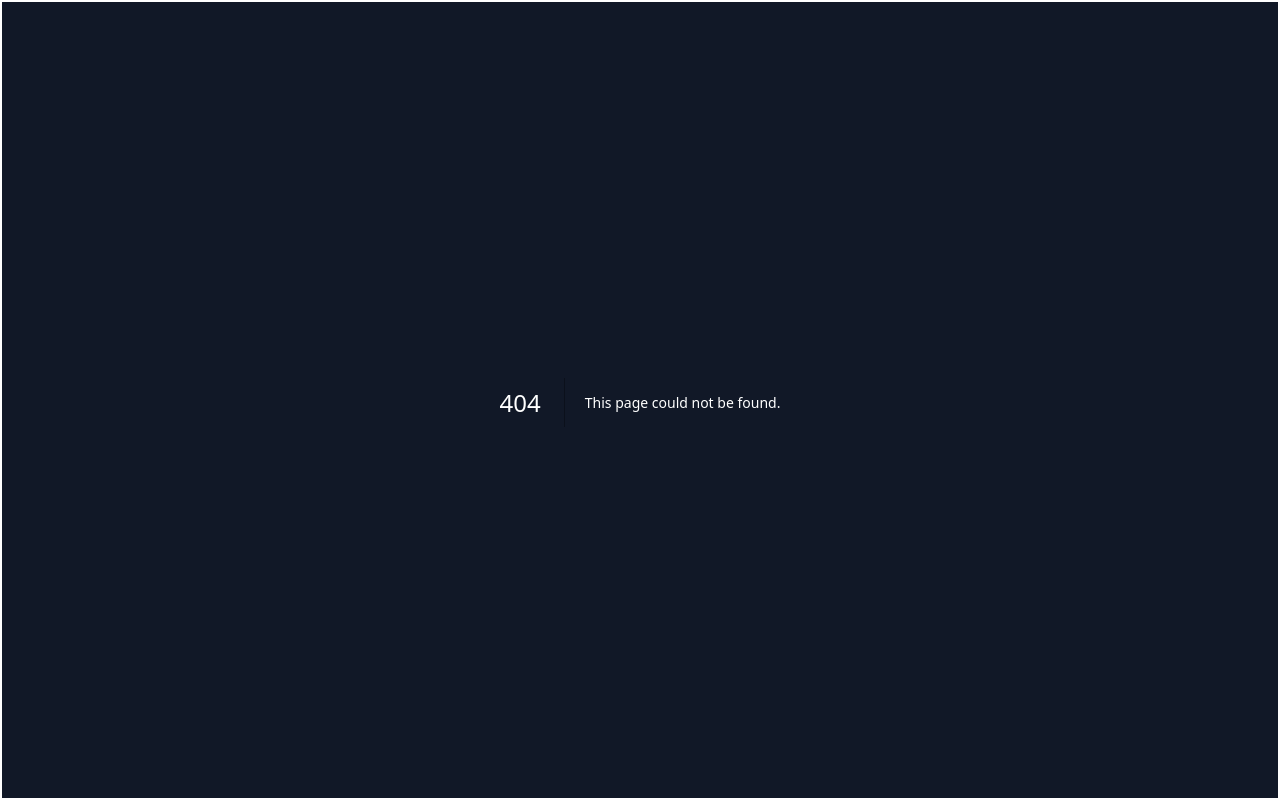
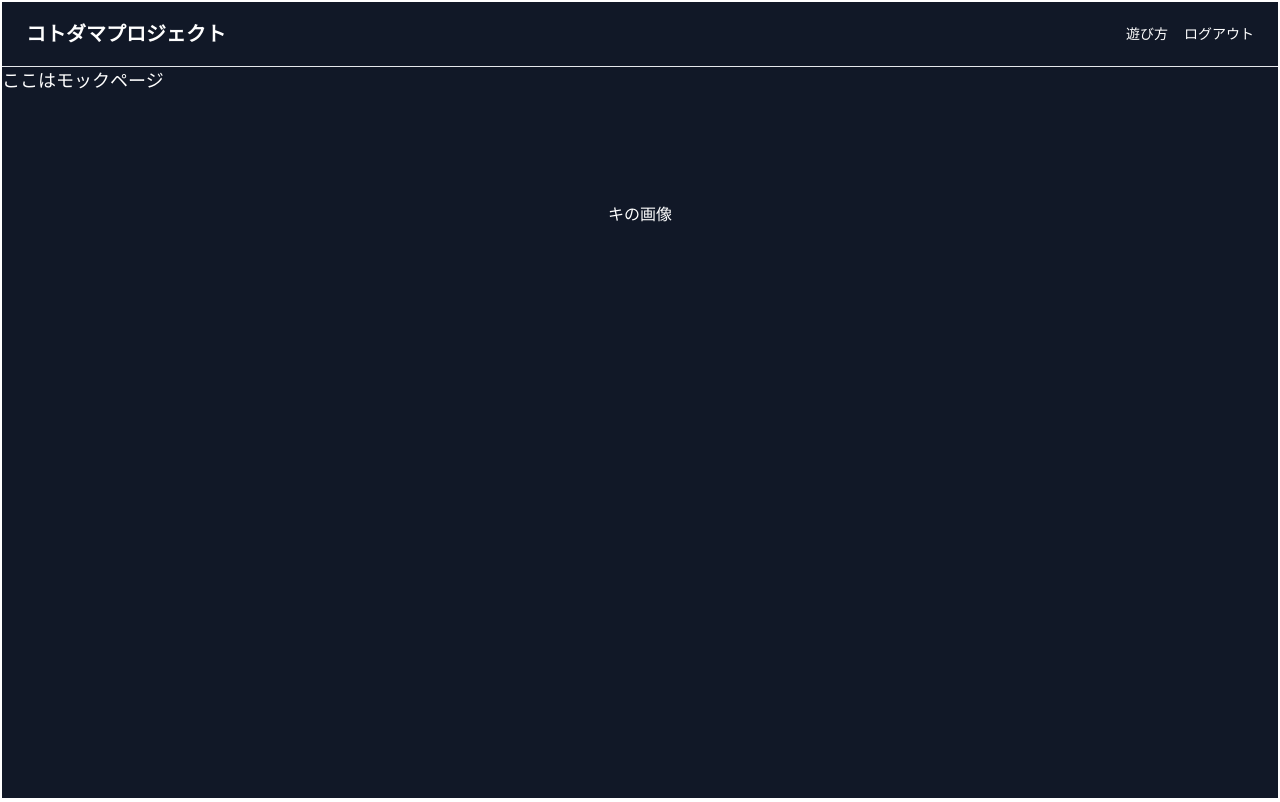
Before and after one commit to g-sawada/kotodama-tree, a Next.js app in the folder front/: page /mock in a window 1280 px wide. Before the commit this address had no page. Built offline with nearby package versions, Linux system fonts and the light colour scheme; a web font is replaced by a local one.

Commit message:
[setting]仮のメインページと仮ヘッダーを作成
画面イメージ構築用の/mockページを作成しました。共通コンポーネントとしてヘッダーを作成し，layoutファイルに埋め込みました。

```diff
--- a/front/app/layout.tsx
+++ b/front/app/layout.tsx
@@ -1,6 +1,7 @@
 import type { Metadata } from "next";
 import { DotGothic16 } from "next/font/google"
 import "./globals.css";
+import Header from "@/components/layout/Header";
 
 export const metadata: Metadata = {
   title: "コトダマプロジェクト（仮）",
@@ -20,7 +21,8 @@ export default function RootLayout({
         <div className="min-w-[360] sm:bg-gray-700 md:bg-blue-500 lg:bg-yellow-500 xl:bg-green-500">
           <div className="container mx-auto h-screen border-2 border-white text-white bg-gray-900">
             <div className="">
-            {children}
+              <Header />
+              {children}
             </div>
           </div>
         </div>
--- /dev/null
+++ b/front/app/mock/page.tsx
@@ -0,0 +1,12 @@
+import React from 'react'
+
+export default function MockPage() {
+  return (
+    <div>
+      <h1 className="text-lg">ここはモックページ</h1>
+      <div className='flex w-full justify-center items-center h-60 gap-4'>
+        キの画像
+      </div>
+    </div>
+  )
+}
--- /dev/null
+++ b/front/components/layout/Header.tsx
@@ -0,0 +1,13 @@
+export default async function Header () {
+  return (
+    <nav className="flex justify-between w-full border-b px-6">
+      <div className="flex items-center justify-start h-16 gap-4">
+        <p className="text-xl font-bold">コトダマプロジェクト</p>
+      </div>
+      <div className="flex items-center justify-center h-16 gap-4">
+        <a href="/login" className="text-sm">遊び方</a>
+        <a href="/register" className="text-sm">ログアウト</a>
+      </div>
+    </nav>
+  )
+}
```
